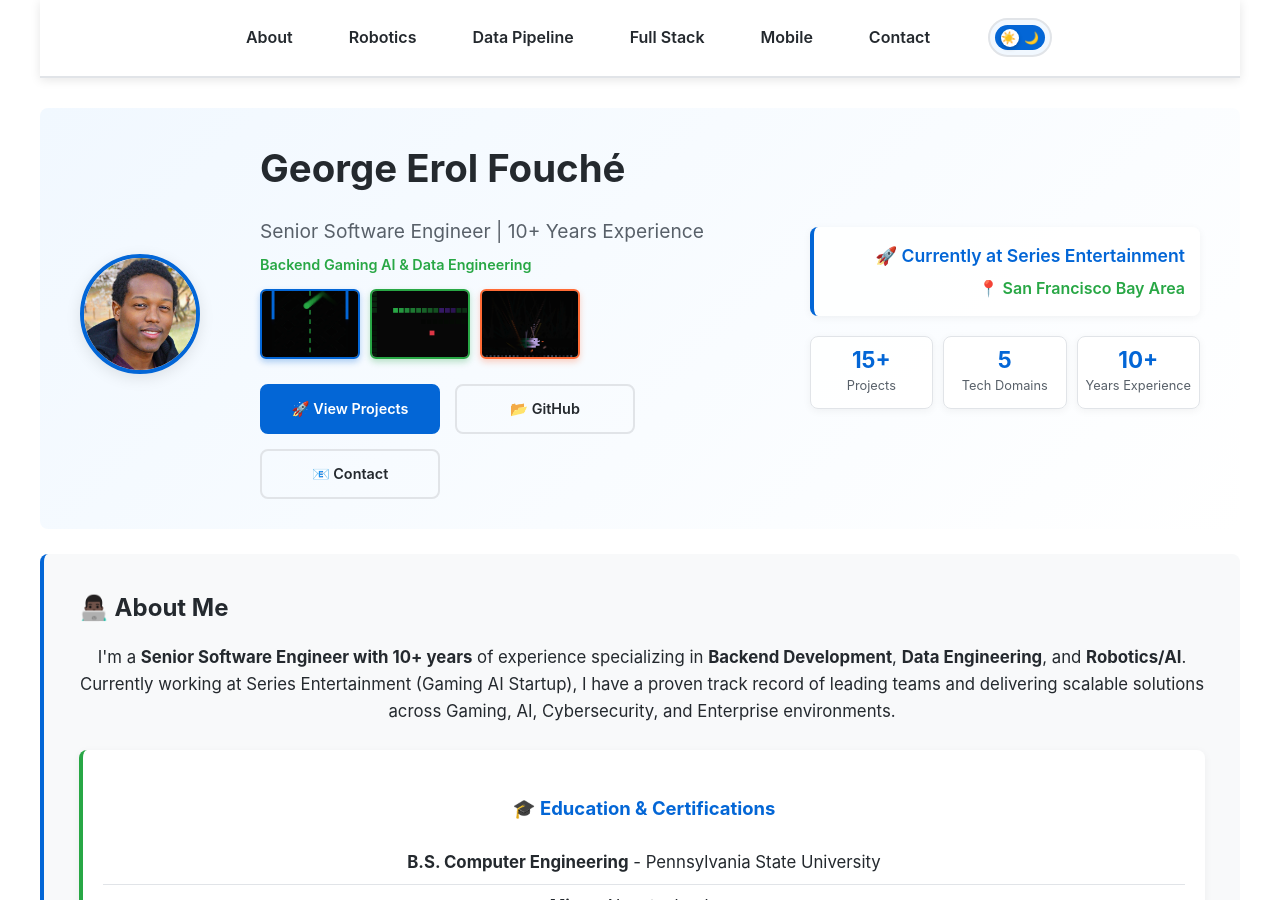
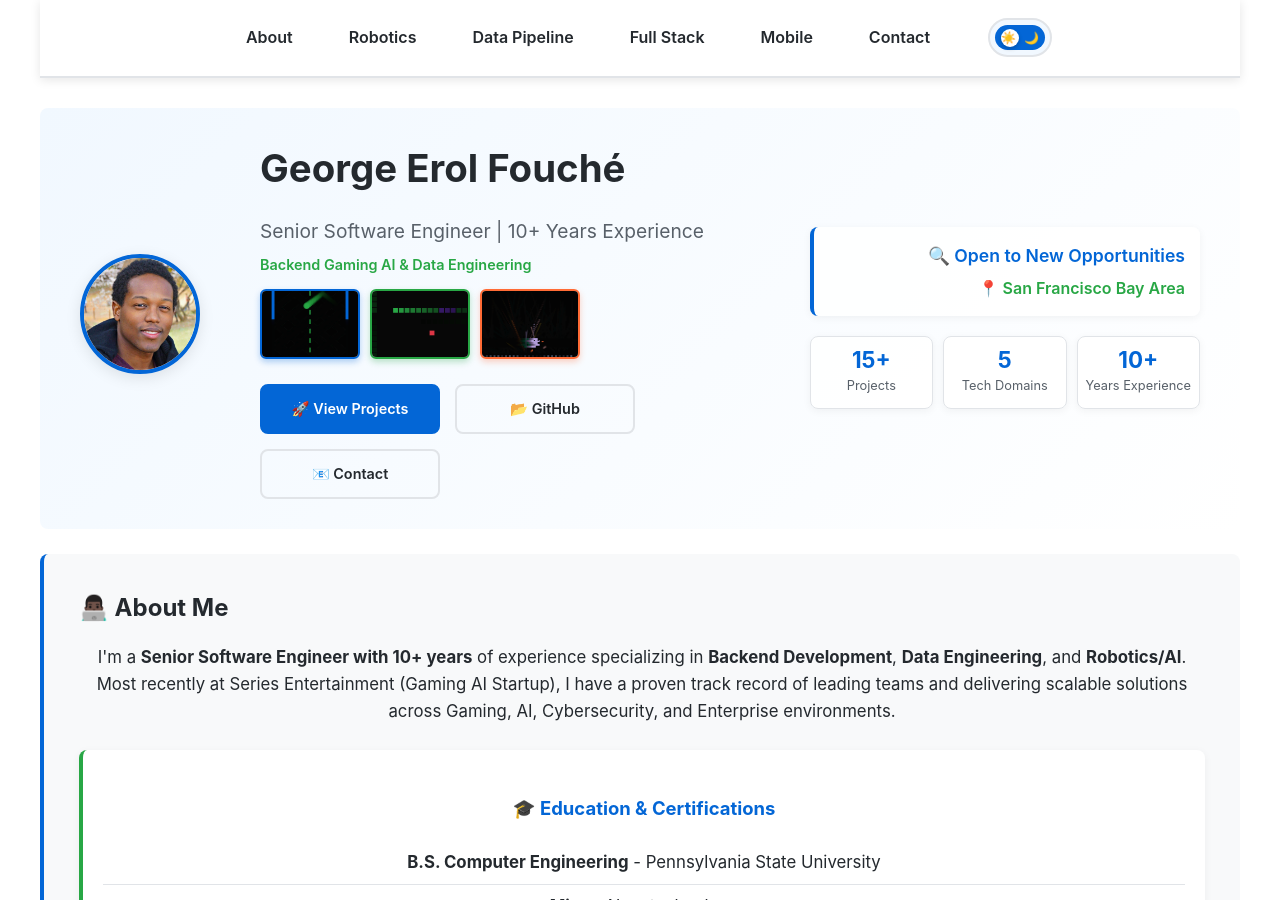
Before and after one commit to georgeerol/georgeerol.github.io, a Jekyll site: the page built from index.md, in a window 1280 px wide and 900 px high. Built offline with Jekyll 4.4.1, drawn with Linux system fonts in a browser that asks for light colours.

Commit message:
chore: update with the latest job position (#31)

```diff
--- a/index.md
+++ b/index.md
@@ -56,7 +56,7 @@ keywords: "software engineer, data engineering, robotics, Apache Spark, AWS, mac
 
     <div class="hero-details">
       <div class="status-badge">
-        <p class="current-role">🚀 Currently at Series Entertainment</p>
+        <p class="current-role">🔍 Open to New Opportunities</p>
         <p class="location">📍 San Francisco Bay Area</p>
       </div>
 
@@ -85,7 +85,7 @@ keywords: "software engineer, data engineering, robotics, Apache Spark, AWS, mac
 
   <div class="about-content">
     <div class="about-text">
-      <p>I'm a <strong>Senior Software Engineer with 10+ years</strong> of experience specializing in <strong>Backend Development</strong>, <strong>Data Engineering</strong>, and <strong>Robotics/AI</strong>. Currently working at Series Entertainment (Gaming AI Startup), I have a proven track record of leading teams and delivering scalable solutions across Gaming, AI, Cybersecurity, and Enterprise environments.</p>
+      <p>I'm a <strong>Senior Software Engineer with 10+ years</strong> of experience specializing in <strong>Backend Development</strong>, <strong>Data Engineering</strong>, and <strong>Robotics/AI</strong>. Most recently at Series Entertainment (Gaming AI Startup), I have a proven track record of leading teams and delivering scalable solutions across Gaming, AI, Cybersecurity, and Enterprise environments.</p>
 
       <div class="credentials">
         <h4>🎓 Education & Certifications</h4>
```
